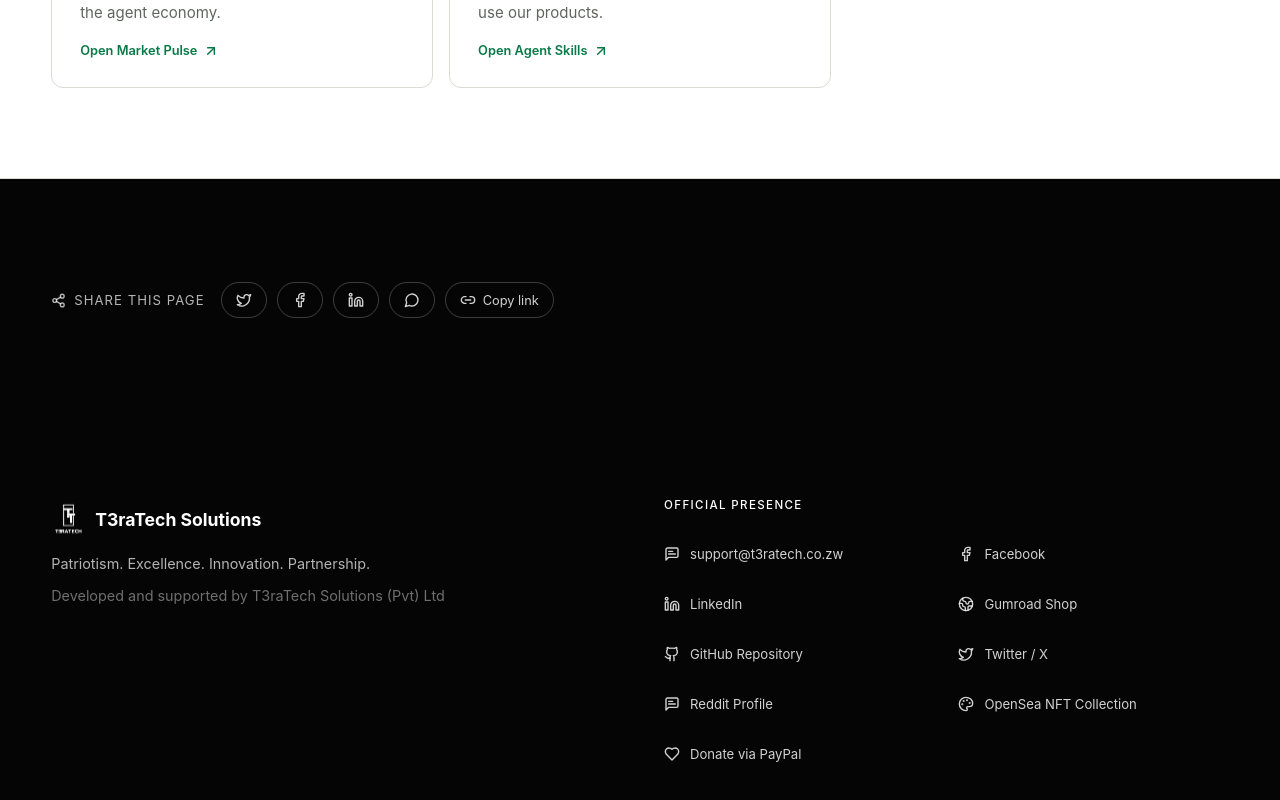
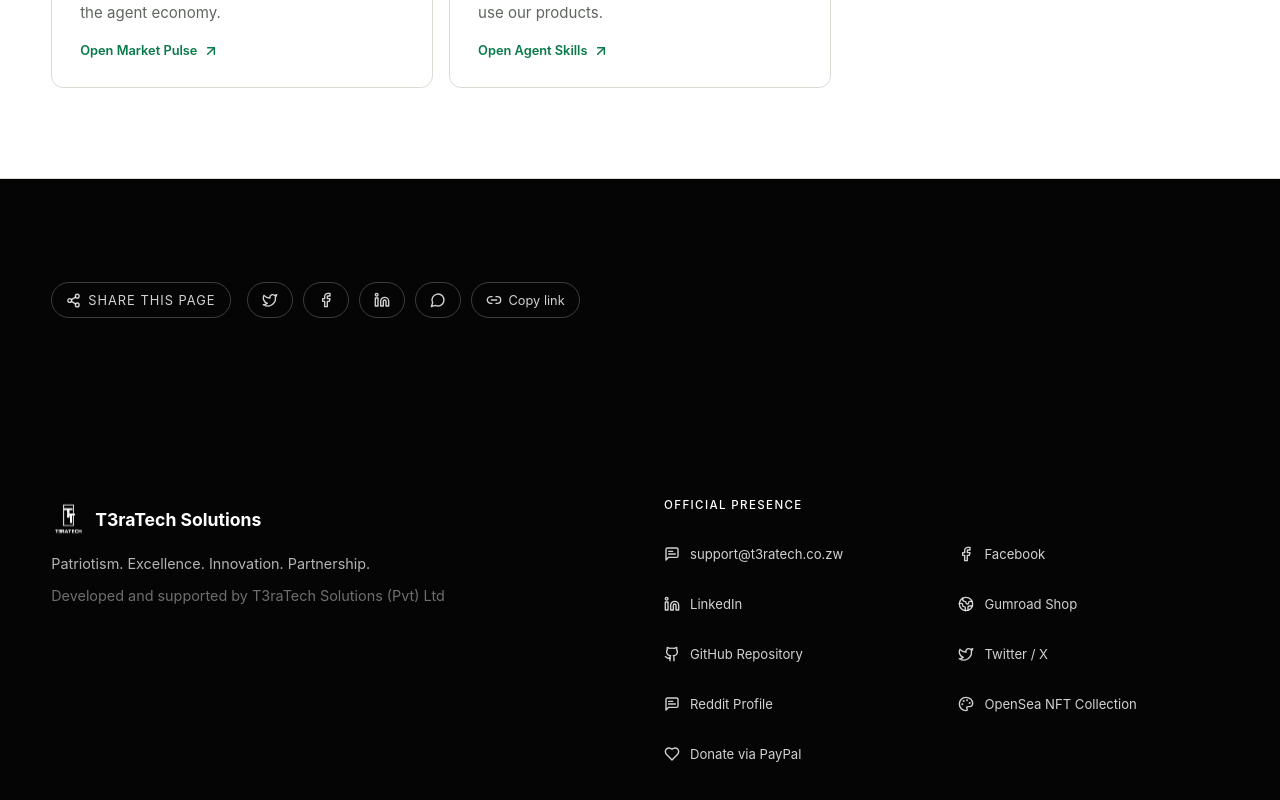
Before and after one commit to t3ratech/t3ratech-website, a React (Vite) app: page / in a window 1280 px wide. Shown: the part 4823-5623 px from the top of the page. Built offline with nearby package versions, Linux system fonts and the light colour scheme.

Commit message:
Share button uses Web Share API (native phone sheet) with clipboard fallback

```diff
--- a/src/Seo.tsx
+++ b/src/Seo.tsx
@@ -95,12 +95,24 @@
     }
   };
 
+  const shareNative = async () => {
+    if (typeof navigator.share === "function") {
+      try {
+        await navigator.share({ title: meta.title, url });
+        return;
+      } catch {
+        /* dismissed — fall through to copy */
+      }
+    }
+    await copy();
+  };
+
   return (
     <div className="share-bar" aria-label="Share this page">
-      <span className="share-bar-label">
+      <button type="button" className="share-bar-label" onClick={shareNative} aria-label="Share this page" title="Share this page">
         <Share2 size={15} strokeWidth={2.2} aria-hidden="true" />
         Share this page
-      </span>
+      </button>
       {targets.map(({ label, href, Icon }) => (
         <a key={label} href={href} target="_blank" rel="noreferrer" aria-label={label} title={label}>
           <Icon size={16} strokeWidth={2.1} />
```
